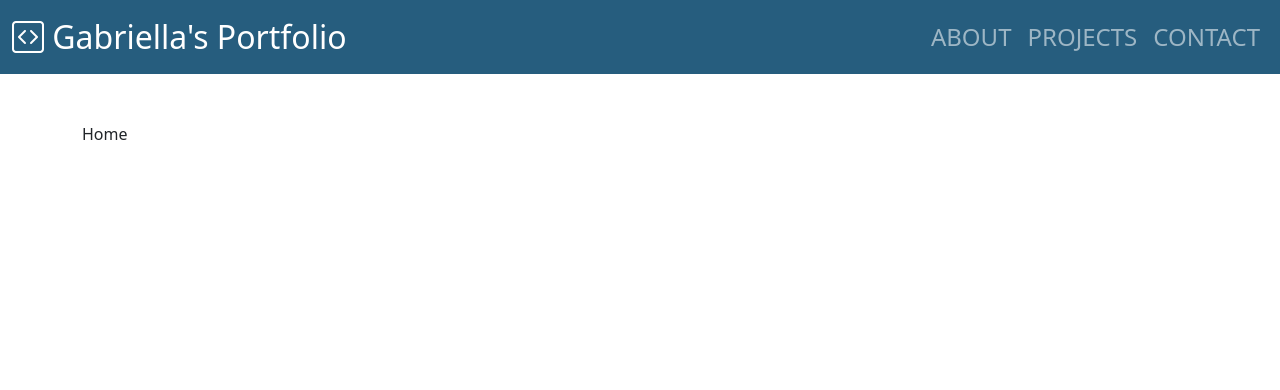
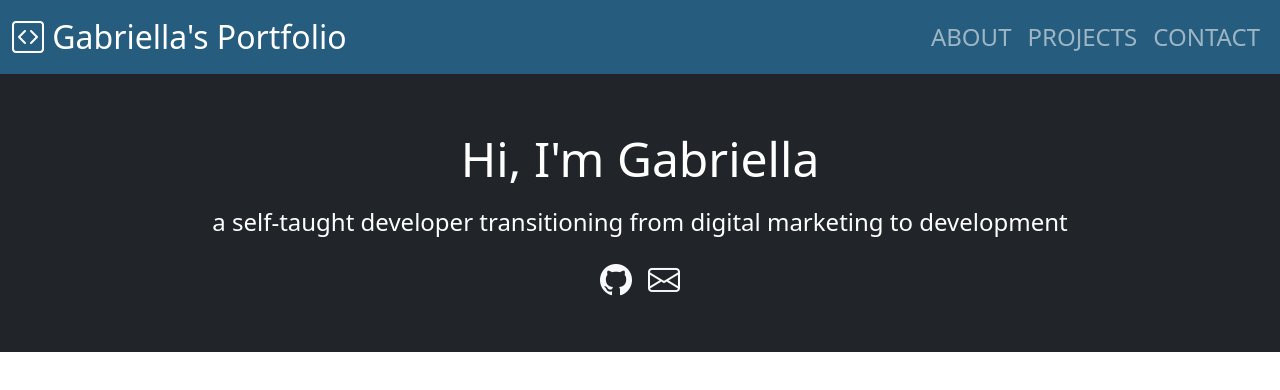
Before and after one commit to pisanzapra/my-portfolio, a React (Create React App) app: page / in a window 1280 px wide. Shown: the top 390 px of the page. Built offline with nearby package versions, Linux system fonts and the light colour scheme.

Commit message:
Created Intro component

```diff
--- a/src/App.js
+++ b/src/App.js
@@ -4,18 +4,18 @@ import { Routes, Route } from "react-router-dom";
 import "./sass/main.scss";
 import "bootstrap-icons/font/bootstrap-icons.css";
 
-import Home from "./Home";
+import Home from "./components/Home";
 import NavBar from "./components/NavBar";
 
 const App = () => {
   return (
     <div className="d-flex flex-column vh-100">
       <NavBar />
-      <div className="container-md container-fluid flex-fill py-5">
+
         <Routes>
           <Route exact path={"/"} element={<Home />} />
         </Routes>
-      </div>
+
     </div>
   );
 };
--- a/src/Home.js
+++ b/src/components/Home.js
@@ -1,7 +1,8 @@
 import React from "react";
+import Intro from "./Intro";
 
 const Home = () => {
-  return <div>Home</div>;
+  return <Intro />;
 };
 
 export default Home;
--- /dev/null
+++ b/src/components/Intro.js
@@ -0,0 +1,30 @@
+import React from "react";
+import { Link } from "react-router-dom";
+
+const Intro = () => {
+  return (
+    <section className="container-fluid bg-dark">
+      <div className="container-xxl text-center py-5">
+        <h2 className="display-5 text-white py-2">Hi, I'm Gabriella</h2>
+        <p className="text-white fs-4">
+          a self-taught developer transitioning from digital marketing to
+          development
+        </p>
+        <a href="https://github.com/pisanzapra" target="_blank">
+          <i
+            className="bi bi-github fs-2 text-light px-2"
+            title="View Github profile"
+          ></i>
+        </a>
+        <Link to={"/"}>
+          <i
+            className="bi bi-envelope fs-2 text-light px-2"
+            title="Contact me"
+          ></i>
+        </Link>
+      </div>
+    </section>
+  );
+};
+
+export default Intro;
```
